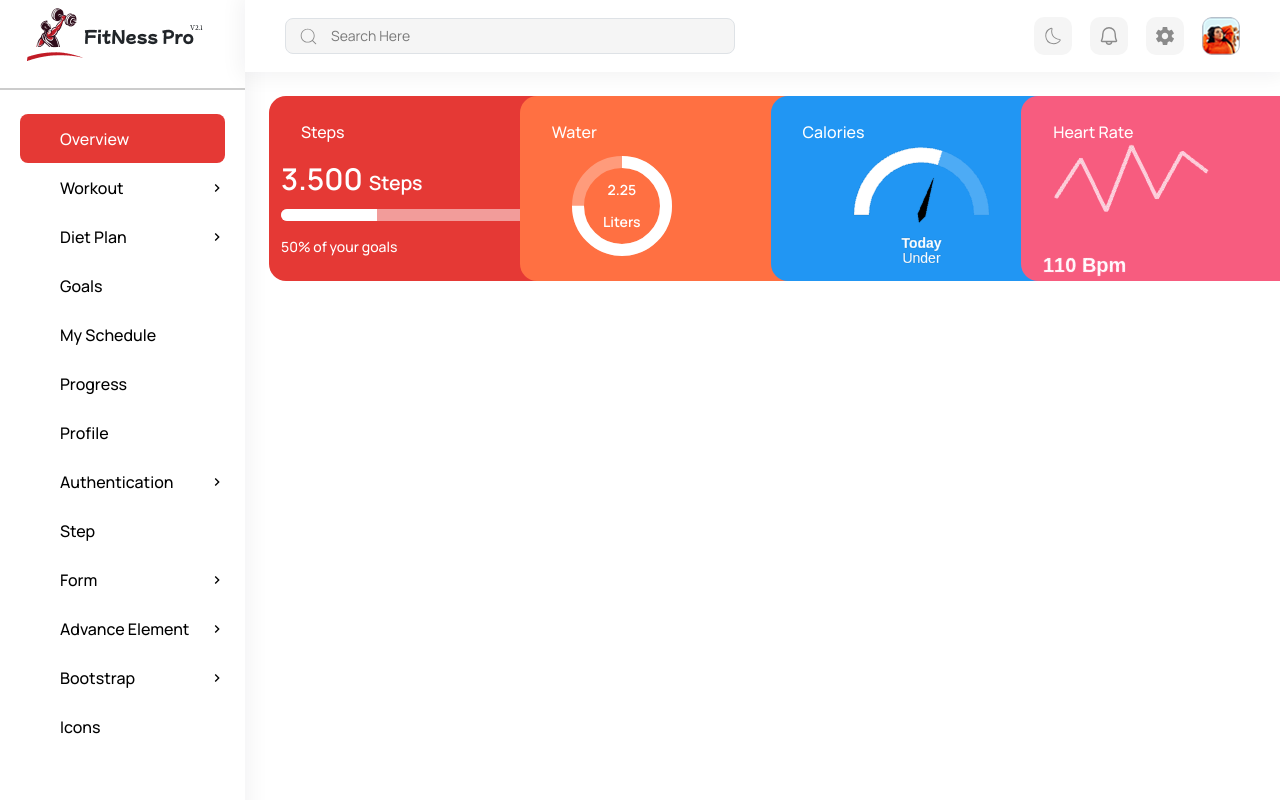
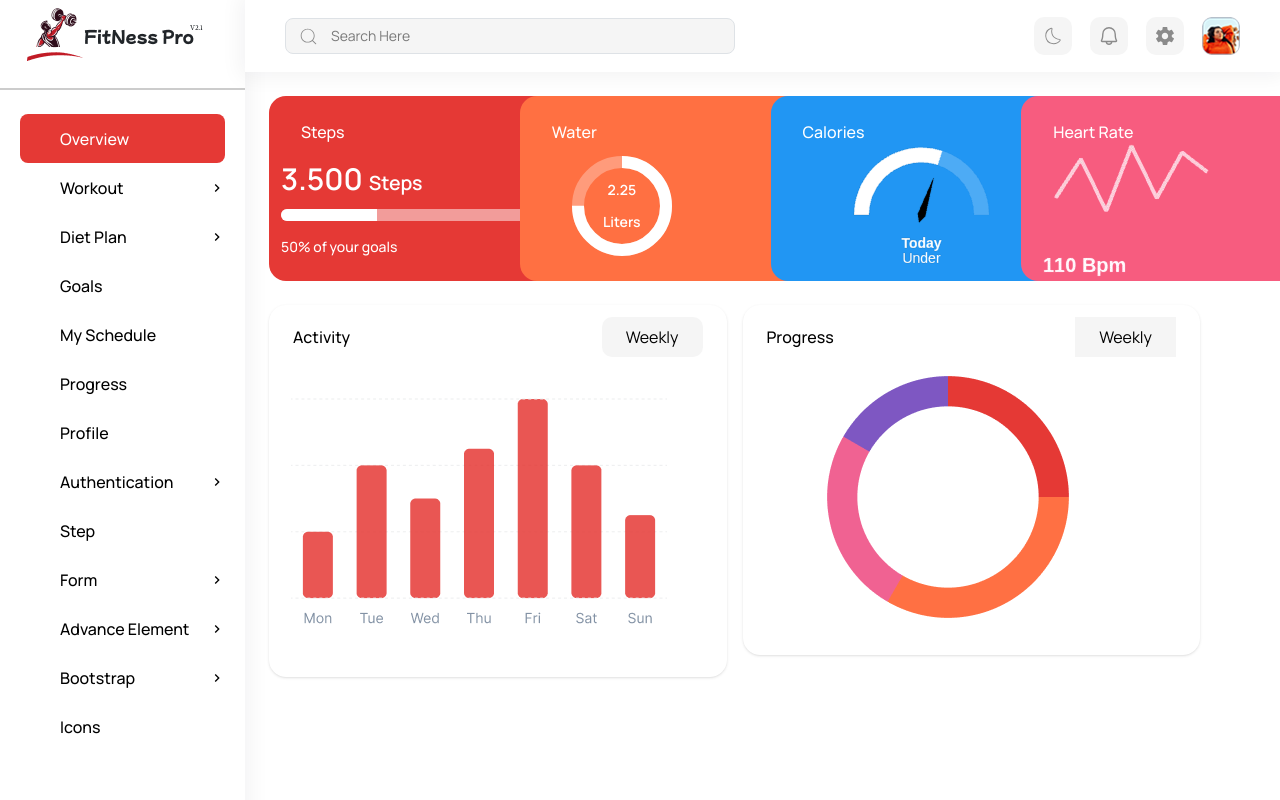
Before and after one commit to chiamakauyanna/dashboard_UI, a React (Vite) app in the folder fitness_platform/: page /overview in a window 1280 px wide. Shown: the top 800 px of the page. Built offline with nearby package versions, Linux system fonts and the light colour scheme.

Commit message:
Added the chart section

```diff
--- /dev/null
+++ b/fitness_platform/src/components/dashboard/Charts.jsx
@@ -0,0 +1,30 @@
+import columnChart from "../../assets/column-chart.png";
+import circularChart from "../../assets/pie-chart.png";
+
+const Charts = () => {
+  return (
+    <div className="mt-6 flex gap-4">
+      <div className="h-93 w-[457.53px] rounded-[17px] bg-white shadow">
+        <div className="mx-6 my-3 flex items-center justify-between">
+          <p className="font-medium">Activity</p>
+          <div className="rounded-[10px] bg-[#F5F5F5] px-6 py-2">
+            <p>Weekly</p>
+          </div>
+        </div>
+        <img src={columnChart} alt="Picture of Chart" />
+      </div>
+
+      <div className="h-[349.8px] w-[457.53px] rounded-[17px] bg-white shadow">
+        <div className="mx-6 my-3 flex items-center justify-between">
+          <p className="font-medium">Progress</p>
+          <div className="bg-[#F5F5F5] px-6 py-2">
+            <p>Weekly</p>
+          </div>
+        </div>
+        <img src={circularChart} alt="Picture of Chart" />
+      </div>
+    </div>
+  );
+};
+
+export default Charts;
--- a/fitness_platform/src/pages/Overview.jsx
+++ b/fitness_platform/src/pages/Overview.jsx
@@ -1,9 +1,15 @@
+import Charts from "../components/dashboard/Charts";
 import StatOverview from "../components/dashboard/StatOverview";
 
 const Overview = () => {
   return (
     <div className="w-full">
-      <StatOverview/>
+      <StatOverview />
+      <div>
+        <div className="">
+          <Charts />
+        </div>
+      </div>
     </div>
   );
 };
```
Also changed, not shown: fitness_platform/src/assets/column-chart.png (added), fitness_platform/src/assets/pie-chart.png (added).
